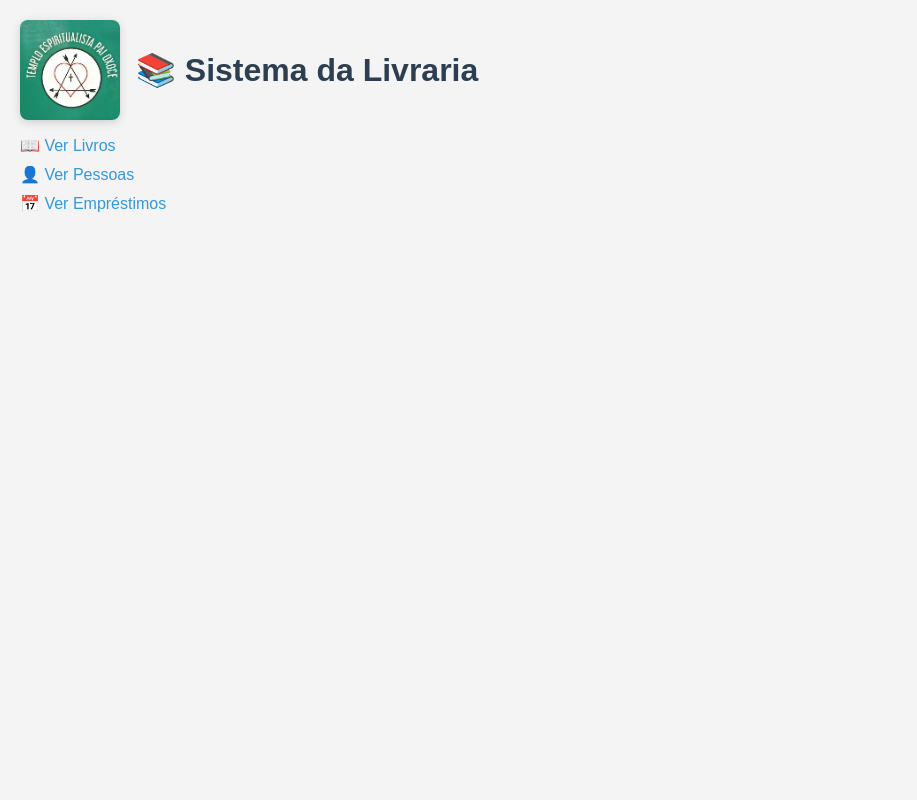
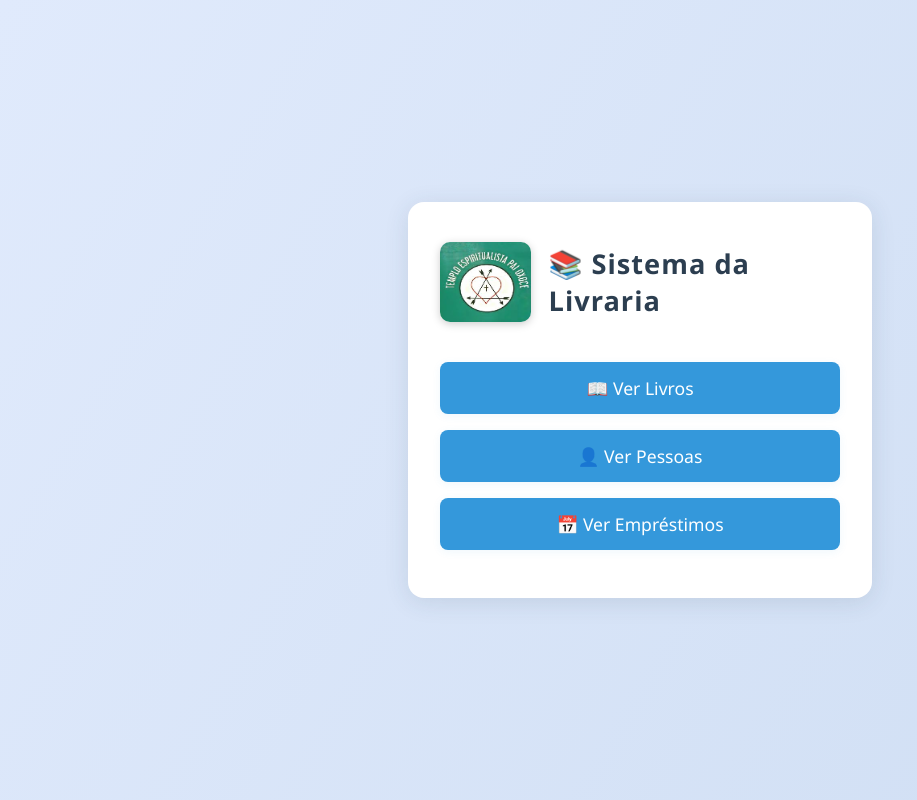
Before and after one commit to paulin2z/Projeto_Livraria, a Flask app: page / in a window 1280 px wide. Shown: the whole page, without its empty margins (0-917 px from the left). Run offline with Flask 3, Linux system fonts and the light colour scheme.

Commit message:
Sistema de Devoluçao Aprimorado

```diff
--- a/livraria/app.py
+++ b/livraria/app.py
@@ -1,6 +1,6 @@
 from flask import Flask, render_template, request, redirect, url_for, make_response
 import sqlite3
-from datetime import datetime
+from datetime import datetime, timedelta, date
 from functools import wraps
 
 app = Flask(__name__)
@@ -176,8 +176,7 @@ def emprestimos_por_pessoa(pessoa_id):
     conn.close()
     return render_template('emprestimos_por_pessoa.html', pessoa=pessoa, emprestimos=emprestimos)
 
-from datetime import datetime
-
+# ---------- Avisos de Empréstimos ----------
 @app.route('/emprestimos/avisos')
 def emprestimos_avisos():
     conn = get_db_connection()
@@ -218,8 +217,7 @@ def emprestimos_avisos():
 
     return render_template('avisos_emprestimos.html', avisos=avisos)
 
-from datetime import datetime, timedelta
-
+# ---------- Renovar Empréstimo ----------
 @app.route('/emprestimos/<int:emprestimo_id>/renovar', methods=['POST'])
 def renovar_emprestimo(emprestimo_id):
     conn = get_db_connection()
@@ -244,7 +242,7 @@ def renovar_emprestimo(emprestimo_id):
     conn.close()
     return redirect(url_for('emprestimos_avisos'))
 
-import sqlite3
+# ---------- Garante coluna quantidade ----------
 conn = sqlite3.connect('database.db')
 cursor = conn.cursor()
 try:
@@ -289,12 +287,23 @@ def emprestimos():
         ORDER BY e.data_emprestimo DESC
     ''').fetchall()
 
+    # Adiciona o campo 'atrasado' para cada empréstimo
+    emprestimos_list = []
+    for emp in emprestimos:
+        emp_dict = dict(emp)
+        if not emp_dict['devolvido']:
+            emp_dict['atrasado'] = date.today().isoformat() > emp_dict['data_devolucao']
+        else:
+            emp_dict['atrasado'] = False
+        emprestimos_list.append(emp_dict)
+
     # Só livros disponíveis
     livros = cursor.execute('SELECT * FROM livros WHERE quantidade > 0').fetchall()
     pessoas = cursor.execute('SELECT * FROM pessoas').fetchall()
     conn.close()
-    return render_template('emprestimos.html', emprestimos=emprestimos, livros=livros, pessoas=pessoas)
+    return render_template('emprestimos.html', emprestimos=emprestimos_list, livros=livros, pessoas=pessoas)
 
+# ---------- Devolver Empréstimo ----------
 @app.route('/emprestimos/<int:emprestimo_id>/devolver', methods=['POST'])
 def devolver_emprestimo(emprestimo_id):
     conn = get_db_connection()
@@ -313,6 +322,7 @@ def devolver_emprestimo(emprestimo_id):
     conn.close()
     return redirect(url_for('emprestimos'))
 
+# ---------- Excluir Livro ----------
 @app.route('/livros/delete/<int:id>', methods=['POST'])
 def delete_livro(id):
     conn = get_db_connection()
@@ -322,6 +332,7 @@ def delete_livro(id):
     conn.close()
     return redirect(url_for('livros'))
 
+# ---------- Editar Livro ----------
 @app.route('/livros/edit/<int:id>', methods=['GET', 'POST'])
 def edit_livro(id):
     conn = get_db_connection()
@@ -344,8 +355,6 @@ def edit_livro(id):
         return 'Livro não encontrado', 404
     return render_template('livros_edit.html', livro=livro)
 
-
-
 # ---------- Inicialização ----------
 if __name__ == '__main__':
     init_db()
--- a/livraria/templates/index.html
+++ b/livraria/templates/index.html
@@ -5,46 +5,94 @@
   <title>Livraria - Início</title>
   <style>
     body {
-      font-family: Arial, sans-serif;
-      background-color: #f4f4f4;
+      font-family: 'Segoe UI', Arial, sans-serif;
+      background: linear-gradient(120deg, #e0eafc 0%, #cfdef3 100%);
       color: #333;
       margin: 0;
-      padding: 20px;
+      min-height: 100vh;
+      display: flex;
+      flex-direction: column;
+      align-items: center;
+      justify-content: center;
     }
 
-    h1 {
+    .container {
+      background: #fff;
+      border-radius: 16px;
+      box-shadow: 0 4px 24px rgba(44, 62, 80, 0.12);
+      padding: 40px 32px 32px 32px;
+      max-width: 400px;
+      width: 100%;
+      display: flex;
+      flex-direction: column;
+      align-items: center;
+      gap: 24px;
+    }
+
+    .logo-title {
+      display: flex;
+      align-items: center;
+      gap: 18px;
+    }
+
+    .logo-title img {
+      height: 80px;
+      border-radius: 10px;
+      box-shadow: 0 2px 8px #ccc;
+    }
+
+    .logo-title h1 {
+      margin: 0;
       color: #2c3e50;
+      font-size: 1.7rem;
+      font-weight: 700;
+      letter-spacing: 1px;
     }
 
     ul {
-      list-style-type: none;
+      list-style: none;
       padding: 0;
+      margin: 0;
+      width: 100%;
     }
 
     li {
-      margin: 10px 0;
+      margin: 16px 0;
+      width: 100%;
     }
 
     a {
+      display: block;
+      background: #3498db;
+      color: #fff;
       text-decoration: none;
-      color: #3498db;
+      padding: 14px 0;
+      border-radius: 8px;
+      font-size: 1.1rem;
+      font-weight: 500;
+      text-align: center;
+      box-shadow: 0 2px 8px rgba(52, 152, 219, 0.08);
+    transition: background 0.2s, transform 0.2s;
+      width: 100%;
     }
 
     a:hover {
-      color: #2980b9;
+      background: #2980b9;
+      transform: translateY(-2px) scale(1.03);
     }
   </style>
 </head>
 <body>
-  <div style="display: flex; align-items: center; gap: 16px;">
-    <img src="{{ url_for('static', filename='TEPO.jpg') }}" alt="Logo TEPO" style="height: 100px; border-radius: 8px; box-shadow: 0 2px 8px #ccc;">
-    <h1 style="margin: 0;">📚 Sistema da Livraria</h1>
+  <div class="container">
+    <div class="logo-title">
+      <img src="{{ url_for('static', filename='TEPO.jpg') }}" alt="Logo TEPO" width="100" height="100">
+      <h1>📚 Sistema da Livraria</h1>
+    </div>
+    <ul>
+      <li><a href="/livros">📖 Ver Livros</a></li>
+      <li><a href="/pessoas">👤 Ver Pessoas</a></li>
+      <li><a href="/emprestimos">📅 Ver Empréstimos</a></li>
+    </ul>
   </div>
-
-  <ul>
-    <li><a href="/livros">📖 Ver Livros</a></li>
-    <li><a href="/pessoas">👤 Ver Pessoas</a></li>
-    <li><a href="/emprestimos">📅 Ver Empréstimos</a></li>
-  </ul>
 </body>
 </html>
```
Also changed, not shown: livraria/templates/emprestimos.html (+14 -3 lines), livraria/database.db.
